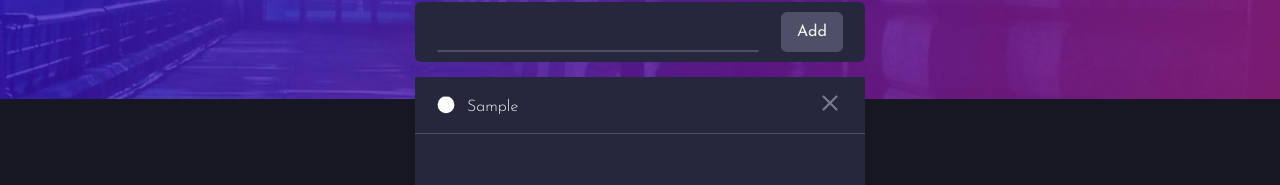
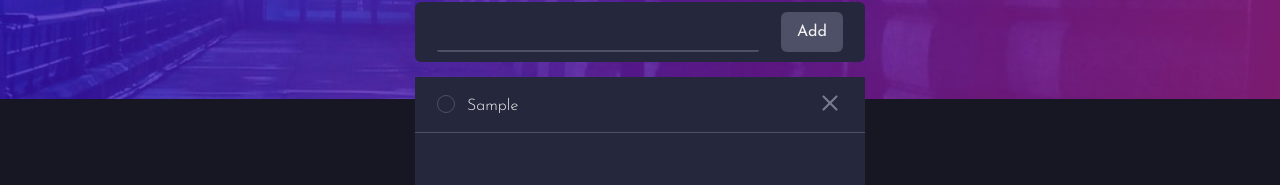
Before and after one commit to eha49/todo-app, a React (Vite) app: page / in a window 1280 px wide. Both pictures are taken after typing "Sample" into the empty fields and a click on the button "Add". Shown: the part 101-286 px from the top of the page. Built offline with nearby package versions, Linux system fonts and the light colour scheme.

Commit message:
added a custom checkbox

```diff
--- a/src/App.jsx
+++ b/src/App.jsx
@@ -1,16 +1,13 @@
 import Banner from "./Banner/Banner";
 import Main from "./Main/Main";
 import GlobalStyles from "./GlobalStyles/GlobalStyles";
-import AppThemeProvider from "./AppThemeProvider/AppThemeProvider";
 
 function App() {
   return (
     <>
-      <AppThemeProvider>
-        <Banner />
-        <Main />
-        <GlobalStyles />
-      </AppThemeProvider>
+      <Banner />
+      <Main />
+      <GlobalStyles />
     </>
   );
 }
--- a/src/AppThemeProvider/AppThemeProvider.jsx
+++ /dev/null
@@ -1,18 +0,0 @@
-import React from "react";
-
-export const AppThemeContext = React.createContext();
-
-function AppThemeProvider({ children }) {
-  const [isDark, setIsDark] = React.useState(true);
-
-  function toggleTheme() {
-    setIsDark(!isDark);
-  }
-  return (
-    <AppThemeContext.Provider value={{ isDark, toggleTheme }}>
-      {children}
-    </AppThemeContext.Provider>
-  );
-}
-
-export default AppThemeProvider;
--- a/src/Banner/Banner.jsx
+++ b/src/Banner/Banner.jsx
@@ -1,25 +1,11 @@
-import React from "react";
 import styled from "styled-components";
-import { AppThemeContext } from "../AppThemeProvider/AppThemeProvider";
 
 function Banner() {
-  const { isDark } = React.useContext(AppThemeContext);
-
   return (
-    <>
-      {isDark && (
-        <BannerImage
-          src="../../src/assets/images/bg-desktop-dark.jpg"
-          alt="banner image"
-        />
-      )}
-      {!isDark && (
-        <BannerImage
-          src="../../src/assets/images/bg-desktop-light.jpg"
-          alt="banner image"
-        />
-      )}
-    </>
+    <BannerImage
+      src="../../src/assets/images/bg-desktop-dark.jpg"
+      alt="banner image"
+    />
   );
 }
 
--- a/src/GlobalStyles/GlobalStyles.jsx
+++ b/src/GlobalStyles/GlobalStyles.jsx
@@ -26,7 +26,7 @@ const GlobalStyles = createGlobalStyle`
         --weight-bold: 700;
 
         --bright-blue:  hsl(220deg, 98%, 61%);
-        --gradient:  linear-gradient(180deg, hsl(192deg, 100%, 67%), hsl(280deg, 87%, 65%));
+        --gradient:  linear-gradient(110deg, hsl(192deg, 100%, 67%), hsl(280deg, 87%, 65%));
 
         --very-light-gray: hsl(0deg, 0%, 98%);
         --very-light-grayish-blue: hsl(236deg, 33%, 92%);
--- a/src/Header/Header.jsx
+++ b/src/Header/Header.jsx
@@ -1,25 +1,14 @@
-import React from "react";
 import styled from "styled-components";
-import { AppThemeContext } from "../AppThemeProvider/AppThemeProvider";
 
 function Header() {
-  const { isDark, toggleTheme } = React.useContext(AppThemeContext);
   return (
     <Nav>
       <Title>Todo</Title>
-      <Toggle onClick={toggleTheme}>
-        {isDark && (
-          <Icon
-            src="../../src/assets/images/icon-sun.svg"
-            alt="moon icon"
-          />
-        )}
-        {!isDark && (
-          <Icon
-            src="../../src/assets/images/icon-moon.svg"
-            alt="moon icon"
-          />
-        )}
+      <Toggle>
+        <Icon
+          src="../../src/assets/images/icon-sun.svg"
+          alt="moon icon"
+        />
       </Toggle>
     </Nav>
   );
--- a/src/TodosItems/TodosItems.jsx
+++ b/src/TodosItems/TodosItems.jsx
@@ -1,6 +1,6 @@
 import styled from "styled-components";
 import VisuallyHidden from "../VisuallyHidden/VisuallyHidden";
-import { X } from "react-feather";
+import { X, Check } from "react-feather";
 
 function TodosItems({ todos, toggleTodo, removeTodo }) {
   return (
@@ -8,6 +8,7 @@ function TodosItems({ todos, toggleTodo, removeTodo }) {
       {todos.map(({ id, isCompleted, value }) => {
         return (
           <ListItem key={id} $isCompleted={isCompleted}>
+            <CheckboxContainer>
               <Checkbox
                 id={id}
                 type="checkbox"
@@ -16,6 +17,10 @@ function TodosItems({ todos, toggleTodo, removeTodo }) {
                   toggleTodo(id);
                 }}
               />
+              <PresentationalCheckbox>
+                <CustomCheck strokeWidth={5} size={10} />
+              </PresentationalCheckbox>
+            </CheckboxContainer>
             <Label htmlFor={id} $isCompleted={isCompleted}>
               {value}
             </Label>
@@ -46,17 +51,47 @@ const ListItem = styled.li`
     props.$isCompleted && "var(--weight-regular)"};
 `;
 
+const CheckboxContainer = styled.div`
+  position: relative;
+`;
+
 const Checkbox = styled.input`
+  position: absolute;
+  inset: 0;
+  cursor: pointer;
+  opacity: 0;
+`;
+
+const PresentationalCheckbox = styled.div`
   width: 18px;
   height: 18px;
-  cursor: pointer;
-  clip-path: circle(47% at 50% 50%);
+  border: 1px solid var(--very-dark-grayish-blue);
+  border-radius: 50%;
+  display: flex;
+  justify-content: center;
+  align-items: center;
+
+  ${Checkbox}:checked + & {
+    background: var(--gradient);
+  }
+
+  ${Checkbox}:hover + &,
+  ${Checkbox}:focus-visible + & {
+    border: 2px solid var(--bright-blue);
+  }
+`;
+
+const CustomCheck = styled(Check)`
+  display: none;
+  ${Checkbox}:checked ~ ${PresentationalCheckbox} & {
+    display: revert;
+  }
 `;
 
 const Label = styled.label`
   color: inherit;
   font-size: 1rem;
-  margin-top: 4px;
+  margin-top: 3px;
   text-decoration: ${(props) => props.$isCompleted && "line-through"};
   color: ${(props) =>
     props.$isCompleted && "var(--dark-grayish-blue)"};
```
Lines whose indentation alone changed are shown as unchanged.
